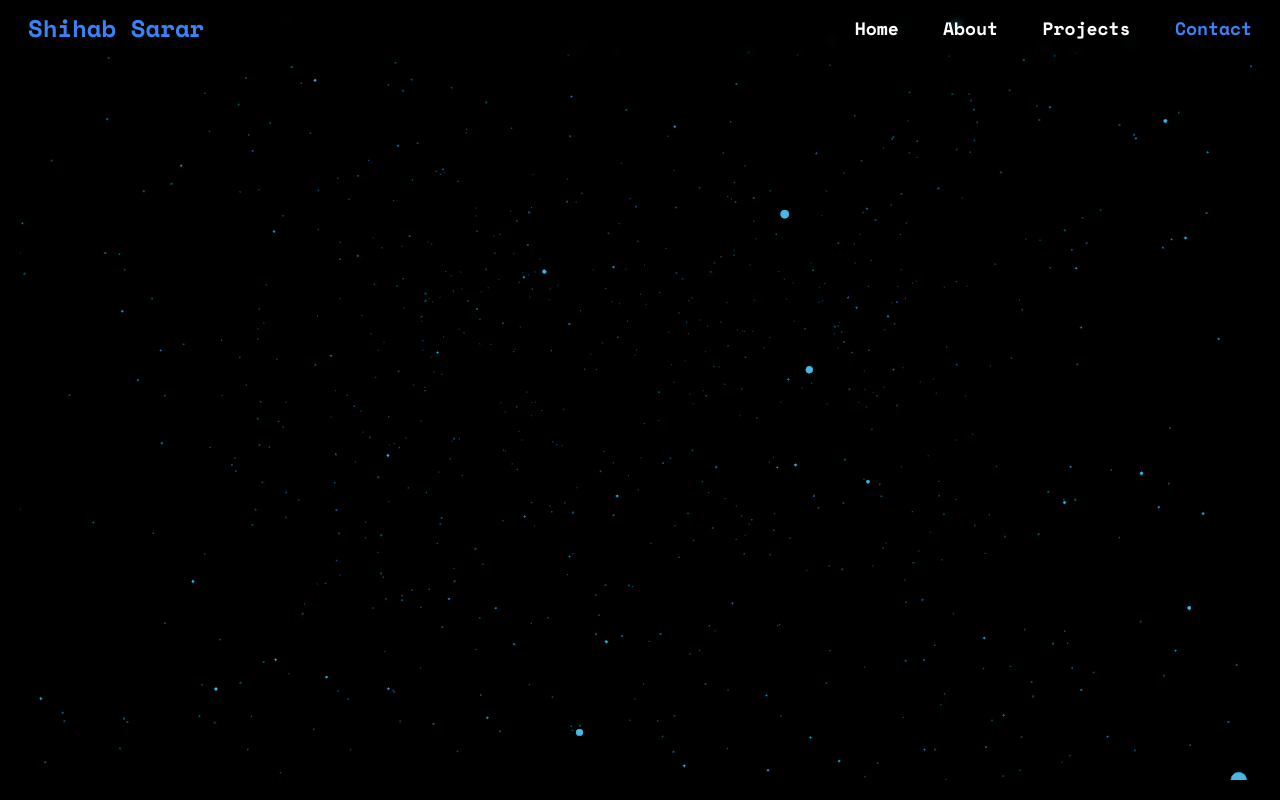
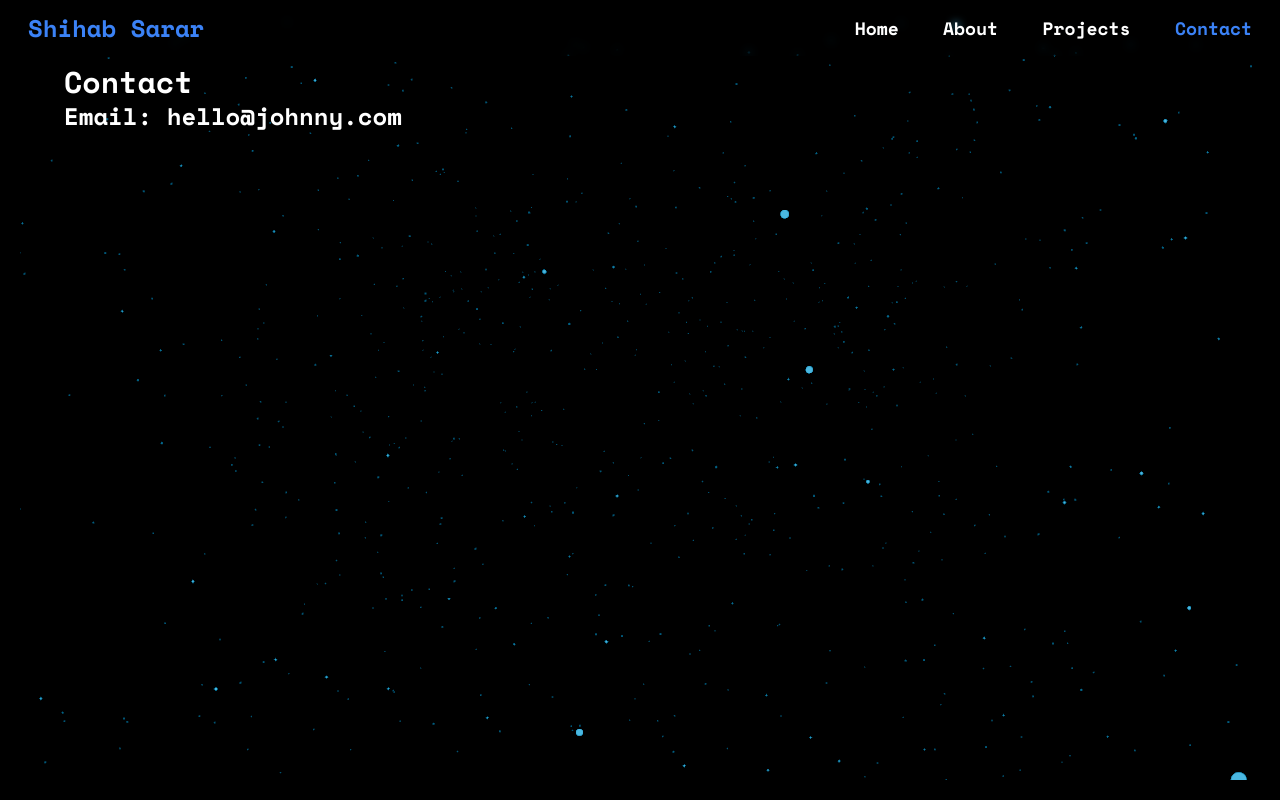
Before and after one commit to ShihabSarar12/Portfolio, a React (Create React App) app: page /contact in a window 1280 px wide. Built offline with nearby package versions, Linux system fonts and the light colour scheme; no server answers.

Commit message:
fixed hacker text

```diff
--- a/src/components/Contact.jsx
+++ b/src/components/Contact.jsx
@@ -1,17 +1,26 @@
 import React, { Suspense } from 'react';
 import Loader from './3D/Loader';
 import { Canvas } from '@react-three/fiber';
+import Text from './Text';
 import Stars from './3D/Star/Stars';
 
 const Contact = () => {
     return (
-        <section className='bg-black w-screen h-screen p-5'>
+        <section className='relative bg-black w-screen h-screen p-5 '>
         <Canvas>
             <Suspense fallback={<Loader />}>
                 <Stars size={0.04} color='#00AAFF' animate={true} />
             </Suspense>
             <ambientLight />
         </Canvas>
+        <div className='absolute left-0 top-0 w-full h-full bg-transparent p-16'>
+            <div>
+                <Text text='Contact' textSize='text-3xl' />
+            </div>
+            <div>
+                <Text text='Email: hello@johnny.com' textSize='text-2xl' />
+            </div>
+        </div>
         </section>
     );
 };
--- a/src/components/Text.jsx
+++ b/src/components/Text.jsx
@@ -1,13 +1,15 @@
-import React, { useEffect } from 'react';
+import React, { useEffect, useRef } from 'react';
 
 const Text = ({ text, textSize }) => {
     //TODO: have to work for multiple components
     const letters = "ABCDEFGHIJKLMNOPQRSTUVWXYZ";
+    const hackerText = useRef();
     useEffect(() =>{
         let interval = null;
-        const hackerText = document.querySelector('.hackerText');
-        hackerText.onmouseover = (event) =>{
+        hackerText.current.onmouseover = (event) =>{
             let iteration = 0;
+            console.log(event.target.dataset);
+
             clearInterval(interval);
             interval = setInterval(() =>{
                 event.target.innerText = event.target.innerText
@@ -27,7 +29,7 @@ const Text = ({ text, textSize }) => {
         }
     },[]);
     return (
-        <h1 data-value={ text } className={`hackerText ${ textSize } font-bold text-white`}>
+        <h1 ref={hackerText} data-value={ text } className={`hackerText ${ textSize } font-bold text-white`}>
             { text }
         </h1>
     );
```
Lines whose indentation alone changed are shown as unchanged.
